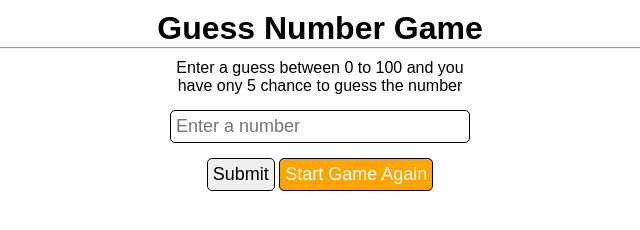
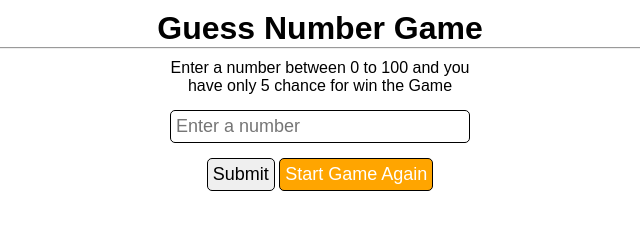
Before and after one commit to Harpreetsingh1911/134_GUESS_NUMBER, a plain HTML site: page index.html in a window 1280 px wide. Shown: the full height of the page, 320-960 px from the left. Drawn offline with Linux system fonts and the light colour scheme.

Commit message:
update index.html

```diff
--- a/index.html
+++ b/index.html
@@ -13,7 +13,7 @@
   <h1>Guess Number Game</h1>
   <hr>
   <div class="container">
-    <p>Enter a guess between 0 to 100 and you have ony 5 chance to guess the number</p>
+    <p>Enter a number between 0 to 100 and you have only 5 chance for win the Game</p>
     <input type="number" placeholder="Enter a number" min="0" max="100" required>
     <div class="btns">
       <button id="submit">Submit</button>
```
